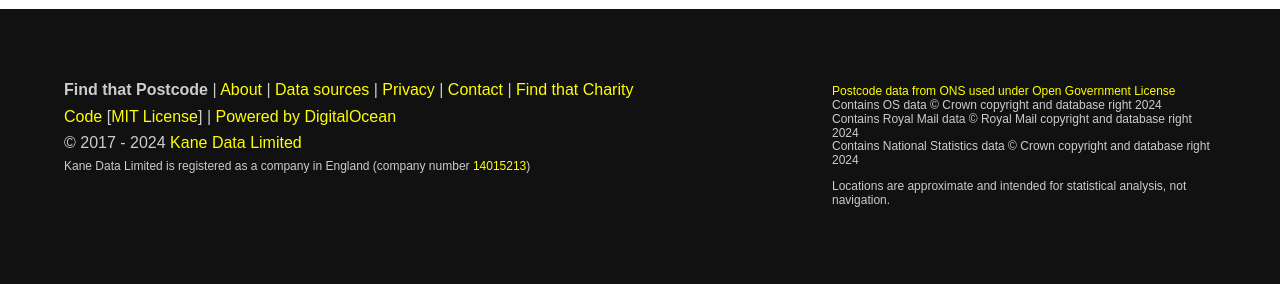
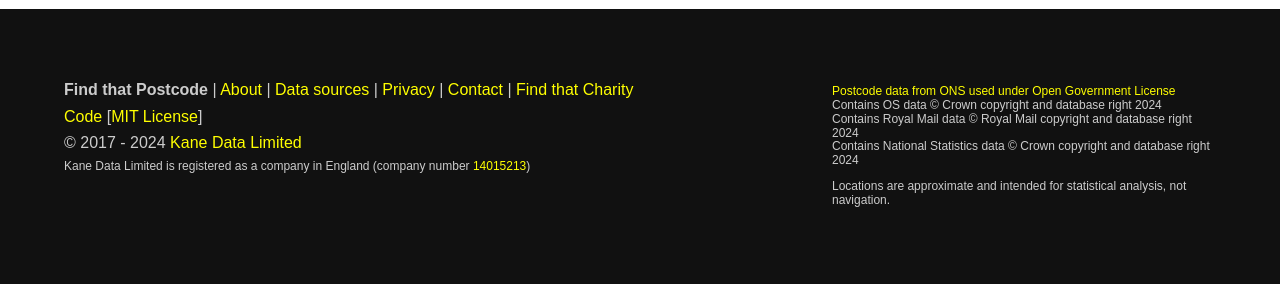
Before and after one commit to kanedata/find-that-postcode, a Flask app: page / in a window 1280 px wide. Shown: the part 3024-3308 px from the top of the page. Run offline with Flask 3, Linux system fonts and the light colour scheme; data that the repository does not hold is empty; parts of the project's set-up code (start-up, migrations or seed data) failed here and were passed over; some web fonts are replaced.

Commit message:
remove digital ocean referral

```diff
--- a/findthatpostcode/templates/base.html.j2
+++ b/findthatpostcode/templates/base.html.j2
@@ -93,9 +93,7 @@
         <a href="https://github.com/kanedata/find-that-postcode" target="_blank" class="link yellow underline-hover"
           title="View code on Github">Code</a> [<a
           href="https://github.com/kanedata/find-that-postcode/blob/main/LICENSE" target="_blank"
-          class="link yellow underline-hover">MIT License</a>] |
-        <a href="https://m.do.co/c/395b3c814647" target="_blank" class="link yellow underline-hover"
-          title="DigitalOcean referral link">Powered by DigitalOcean</a>
+          class="link yellow underline-hover">MIT License</a>]
       </div>
       <p class="ma0 pa0">© 2017 - {{now.year}} <a href="https://kanedata.co.uk/"
           class="link yellow underline-hover">Kane
```
